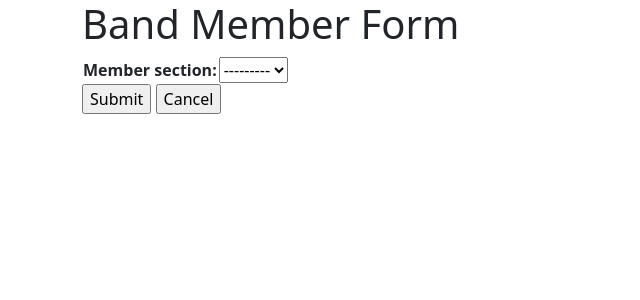
After one commit to TZBAvyy/JamBandWebApp, a Django app: page /display/band/1/member/create in a window 1280 px wide. The commit adds this page. Shown: the top 300 px of the page, without its empty margins (0-640 px from the left). Run offline with Django 5.2, Linux system fonts and the light colour scheme; the visitor is signed in with stand-in values (Sample User, id 1); some libraries are stand-ins or nearby versions.

Commit message:
Added Band Member CRUD

```diff
--- a/display/models.py
+++ b/display/models.py
@@ -80,7 +80,7 @@ class BandMember(models.Model):
 
     def __str__(self):
         """String for representing the BandMembers object."""
-        return f"{self.member} ({self.section}) IN {self.band}"
+        return f"{self.member_section} IN {self.band}"
 
 class Practice(models.Model):
     band = models.ForeignKey('Band', models.CASCADE, null=False)
--- /dev/null
+++ b/display/templates/display/bandmember_form.html
@@ -0,0 +1,16 @@
+{% extends "base_bootstrap.html" %}
+
+{% block welcome %}
+    <h1>Band Member Form</h1>
+{% endblock %}
+
+{% block content %}
+    <form action="" method="post">
+        {% csrf_token %}
+        <table>
+            {{ form.as_table }}
+        </table>
+        <input type="submit" value="Submit">
+        <input type="submit" onclick="window.location='{% url 'display:main' %}' ; return false;" value="Cancel">
+    </form>
+{% endblock %}
--- a/display/urls.py
+++ b/display/urls.py
@@ -19,4 +19,8 @@ urlpatterns = [
     path('band/<int:pk>/update', views.BandUpdate.as_view(), name="band_update"),
     path('band/<int:pk>/delete', views.BandDelete.as_view(), name="band_delete"),
 
+    path('band/<int:pk>/member/create', views.BandMemberCreate.as_view(), name="bandmember_create"),
+    path('member/<int:pk>/update', views.BandMemberUpdate.as_view(), name="bandmember_update"),
+    path('member/<int:pk>/delete', views.BandMemberDelete.as_view(), name="bandmember_delete"),
+
 ]
--- a/display/views.py
+++ b/display/views.py
@@ -107,3 +107,23 @@ class BandDelete(LoginRequiredMixin, DeleteView):
     model = Band
     fields = ['name']
     success_url = reverse_lazy('display:main')
+
+#Band Model Views & Forms
+class BandMemberCreate(LoginRequiredMixin, CreateView):
+    model = BandMember
+    fields = ['member_section']
+    success_url = reverse_lazy('display:main')
+
+    def form_valid(self, form: forms.BaseModelForm) -> HttpResponse:
+        form.instance.band = get_object_or_404(Band, pk=self.kwargs['pk'])
+        return super().form_valid(form)
+
+class BandMemberUpdate(LoginRequiredMixin, UpdateView):
+    model = BandMember
+    fields = ['member_section']
+    success_url = reverse_lazy('display:main')
+
+class BandMemberDelete(LoginRequiredMixin, DeleteView):
+    model = BandMember
+    fields = ['member_section']
+    success_url = reverse_lazy('display:main')
```
Also changed, not shown: display/templates/display/bandmember_confirm_delete.html (added, +14 -0 lines), display/templates/display/main.html (+6 -4 lines).
